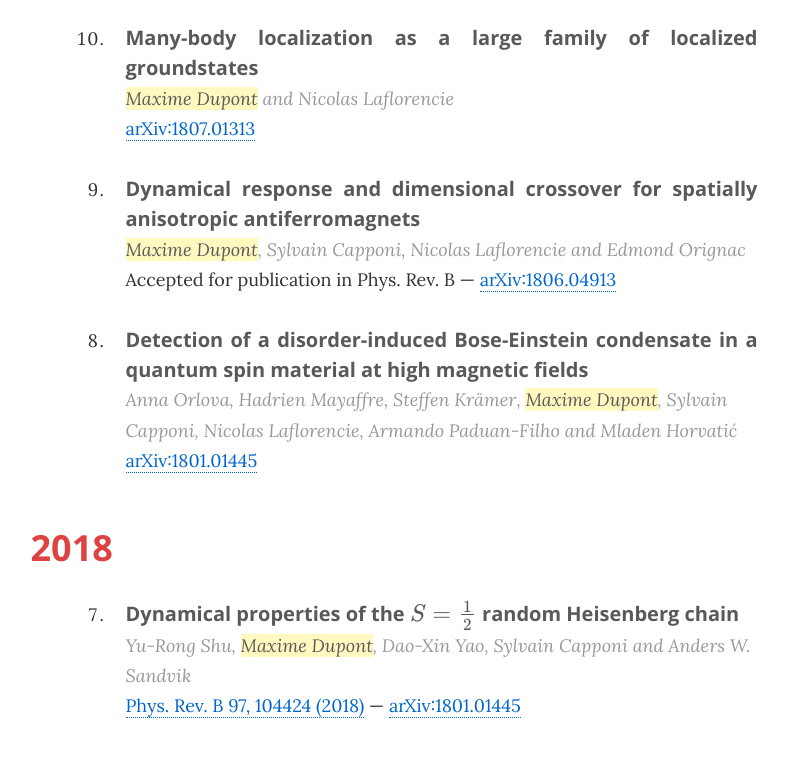
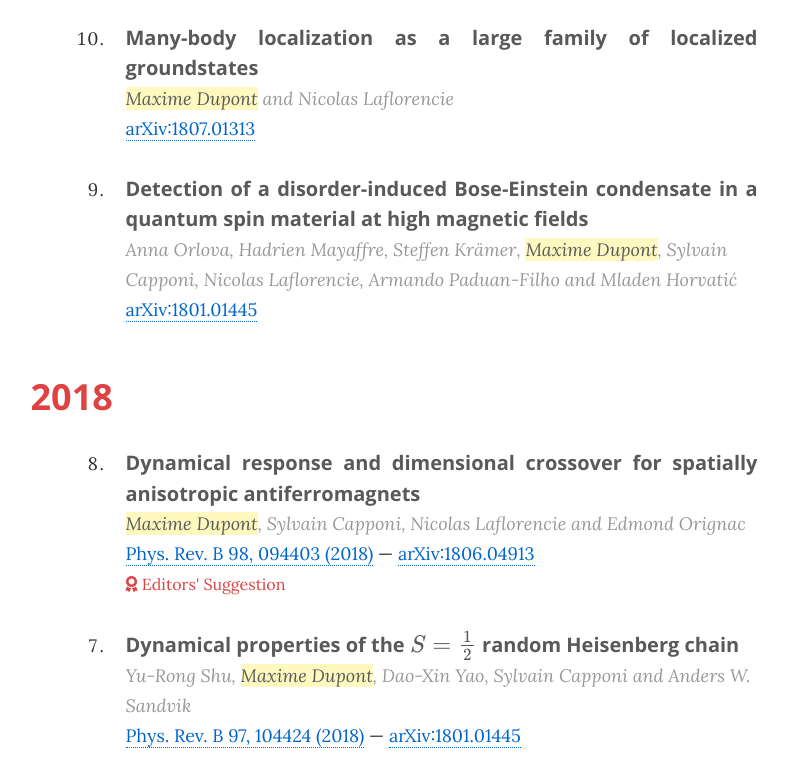
Before and after one commit to maximedupont/maximedupont.github.io, a plain HTML site: page publications.html in a window 1280 px wide. Shown: the part 434-1202 px from the top of the page, without its empty margins (226-1015 px from the left). Drawn offline with nearby package versions, Linux system fonts and the light colour scheme; some packages are replaced by stand-ins of ours.

Commit message:
Update publication with published version

```diff
--- a/publications.html
+++ b/publications.html
@@ -43,18 +43,18 @@
             <span class="journal"> <a href="https://arxiv.org/abs/1807.01313">arXiv:1807.01313</a></span>
         </li>
         <li>
-            <span class="title">Dynamical response and dimensional crossover for spatially anisotropic antiferromagnets</span>
-            <span class="authors"><mark>Maxime Dupont</mark>, Sylvain Capponi, Nicolas Laflorencie and Edmond Orignac</span>
-            <span class="journal">Accepted for publication in Phys. Rev. B  — <a href="https://arxiv.org/abs/1806.04913">arXiv:1806.04913</a></span>
-        </li>
-        <li>
             <span class="title">Detection of a disorder-induced Bose-Einstein condensate in a quantum spin material at high magnetic fields</span>
             <span class="authors">Anna Orlova, Hadrien Mayaffre, Steffen Krämer, <mark>Maxime Dupont</mark>, Sylvain Capponi, Nicolas Laflorencie, Armando Paduan-Filho and Mladen Horvatić</span>
             <span class="journal"> <a href="https://arxiv.org/abs/1801.01445">arXiv:1801.01445</a></span>
         </li>
     </ol>
     <h1>2018</h1>
-    <ol reversed=True start="7" id="publications">
+    <ol reversed=True start="8" id="publications">
+        <li>
+            <span class="title">Dynamical response and dimensional crossover for spatially anisotropic antiferromagnets</span>
+            <span class="authors"><mark>Maxime Dupont</mark>, Sylvain Capponi, Nicolas Laflorencie and Edmond Orignac</span>
+            <span class="journal"><a href="https://journals.aps.org/prb/abstract/10.1103/PhysRevB.98.094403">Phys. Rev. B 98, 094403 (2018)</a> — <a href="https://arxiv.org/abs/1806.04913">arXiv:1806.04913</a></span>
+<span class="more"><i class="fas fa-award"></i> <a>Editors' Suggestion</a></span>        </li>
         <li>
             <span class="title">Dynamical properties of the $S=\frac{1}{2}$ random Heisenberg chain</span>
             <span class="authors">Yu-Rong Shu, <mark>Maxime Dupont</mark>, Dao-Xin Yao, Sylvain Capponi and Anders W. Sandvik</span>
```
